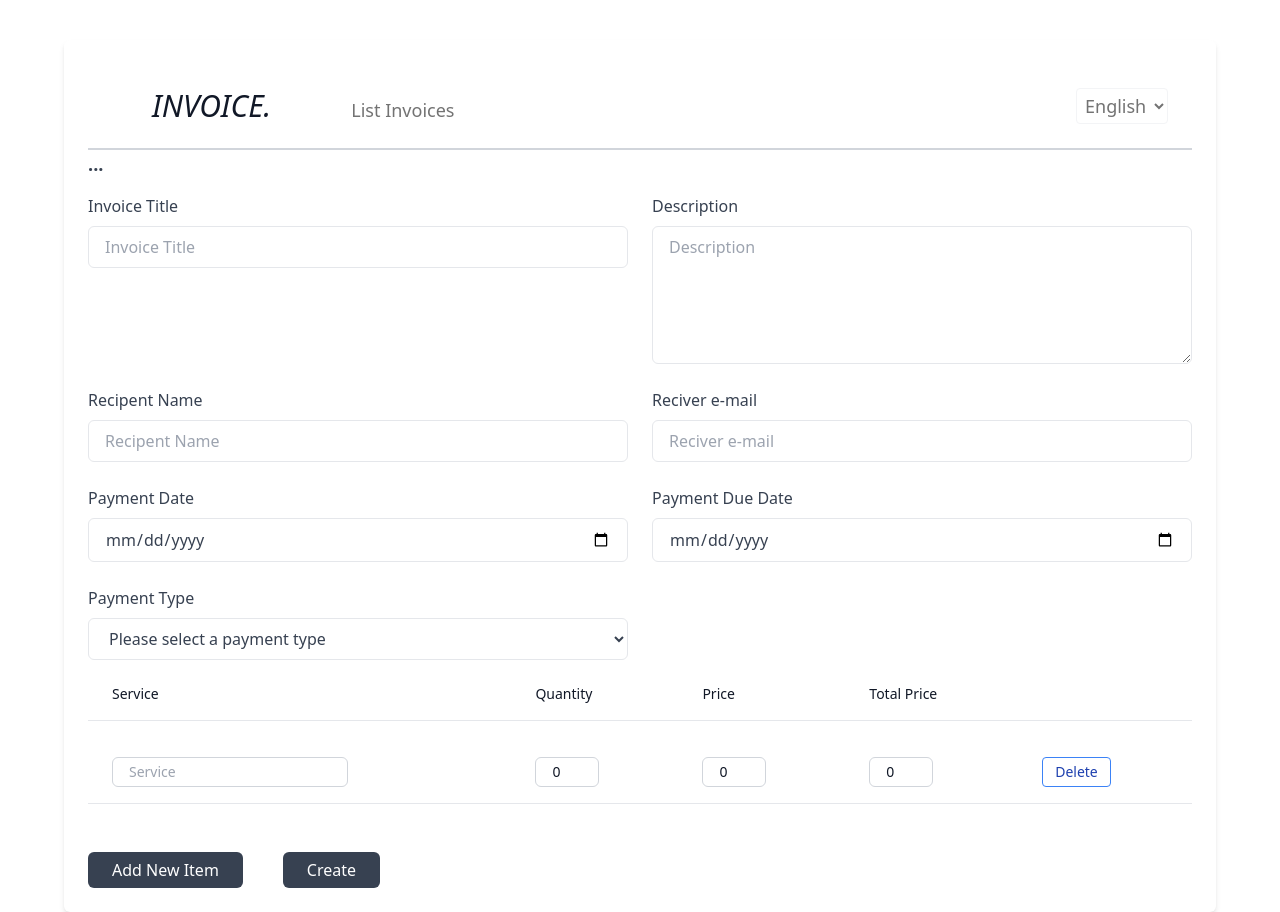
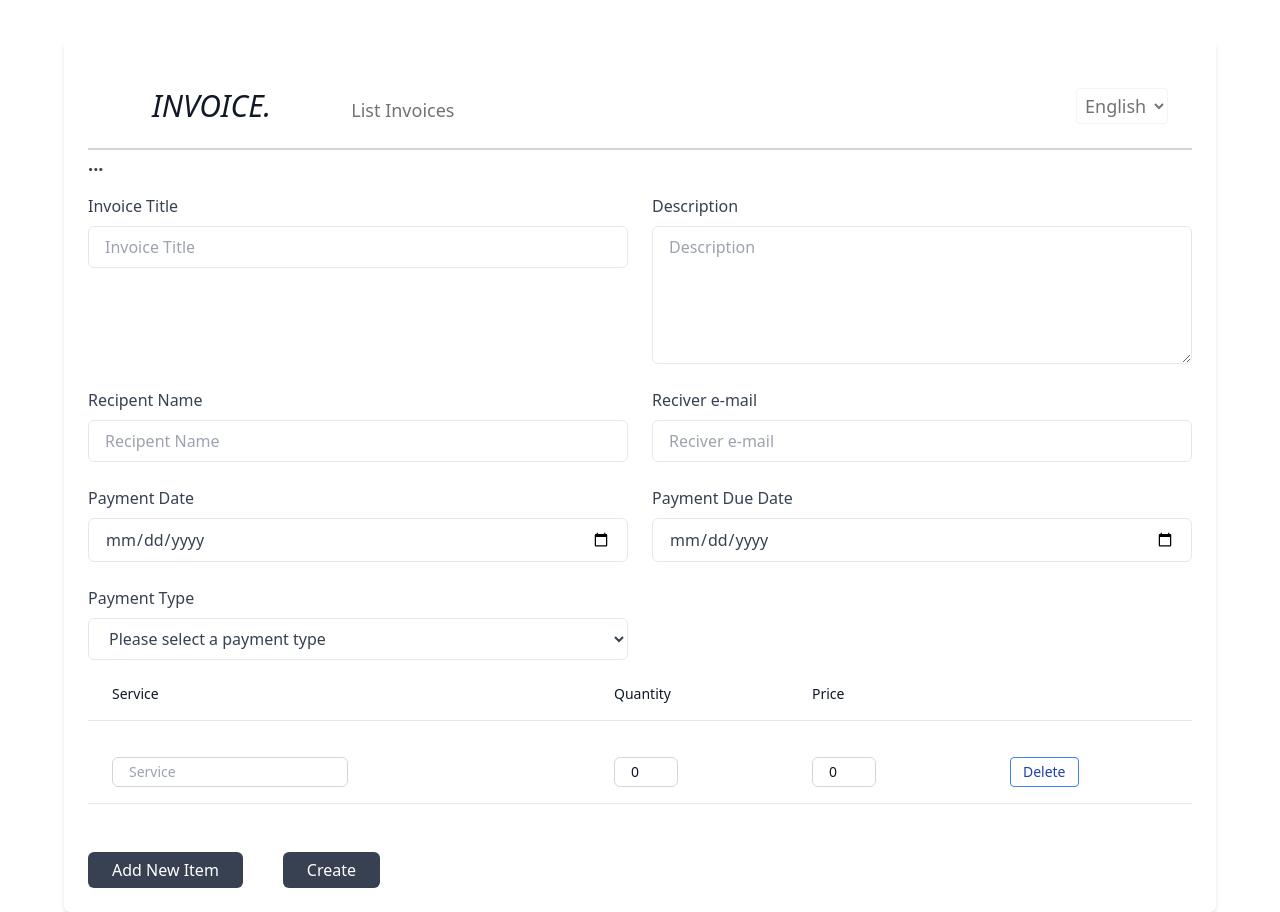
Before and after one commit to sevvalsaygat/invoicing-app, a React (Create React App) app: page / in a window 1280 px wide. Built offline with nearby package versions, Linux system fonts and the light colour scheme.

Commit message:
Delete total price from form component table

```diff
--- a/src/components/Form/index.js
+++ b/src/components/Form/index.js
@@ -133,9 +133,6 @@ function Index({ invoices, setInvoices }) {
                         {t("form.fields.items.price")}
                       </th>
                       <th scope="col" className="text-sm font-medium text-gray-900 px-6 py-4 text-left font-sans">
-                        {t("form.fields.items.total_price")}
-                      </th>
-                      <th scope="col" className="text-sm font-medium text-gray-900 px-6 py-4 text-left font-sans">
                       </th>
                     </tr>
                   </thead>
@@ -172,11 +169,6 @@ function Index({ invoices, setInvoices }) {
                             />
                           </td>
                           <td className='text-sm text-gray-900 font-light px-6 py-4 whitespace-nowrap font-sans'>
-                            <p className='mt-5 py-1 px-4 w-16 border border-gray-300 rounded-md'>{
-                              field.quantity && field.price && field.quantity * field.price
-                            }</p>
-                          </td>
-                          <td className='text-sm text-gray-900 font-light px-6 py-4 whitespace-nowrap font-sans'>
                             <button className="mt-5 bg-transparent hover:bg-blue-100 text-blue-800 font-Times New Roman hover:text-white py-1 px-3 border border-blue-500 hover:border-transparent rounded"
                               type='submit'
                               onClick={() => {
--- a/src/locales/en.json
+++ b/src/locales/en.json
@@ -25,8 +25,7 @@
       "items": {
         "service": "Service",
         "quantity": "Quantity",
-        "price": "Price",
-        "total_price": "Total Price"
+        "price": "Price"
       }
     },
     "errors": {
--- a/src/locales/tr.json
+++ b/src/locales/tr.json
@@ -25,8 +25,7 @@
       "items": {
         "service": "Hizmet",
         "quantity": "Miktar",
-        "price": "Fiyat",
-        "total_price": "Toplam Fiyat"
+        "price": "Fiyat"
       }
     },
     "errors": {
```
